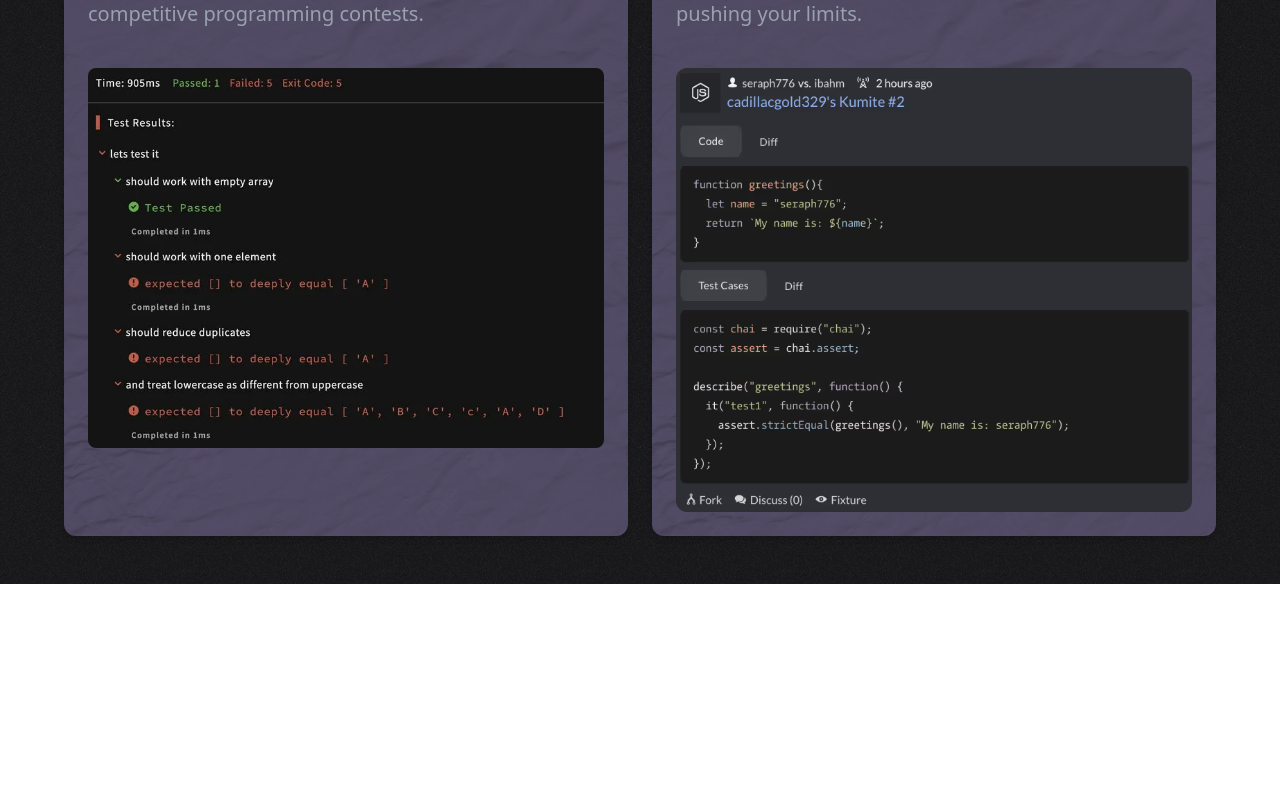
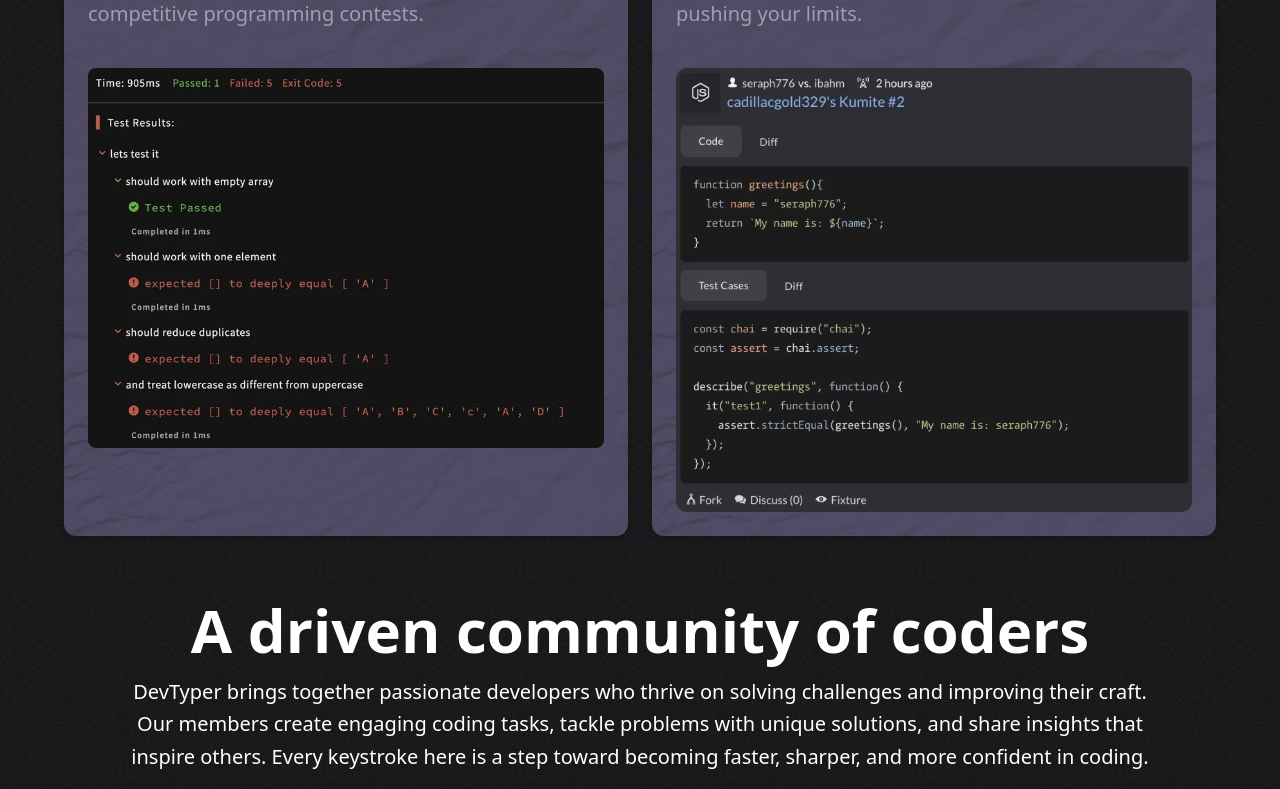
Before and after one commit to aarav-shukla07/DevTyper, a Next.js app: page / in a window 1280 px wide. Shown: the part 1407-2196 px from the top of the page. Before the commit the page ends 1991 px from the top, so only its background shows below. Built offline with nearby package versions, Linux system fonts and the light colour scheme.

Commit message:
Added the description part

```diff
--- /dev/null
+++ b/app/components/Description.tsx
@@ -0,0 +1,14 @@
+export default function Description(){
+    return(
+        <div className="flex flex-col items-center justify-center text-center p-4">
+                <h1 className="text-2xl sm:text-3xl md:text-6xl font-semibold mb-4">
+                A driven community of coders
+                </h1>
+                <p className="text-base sm:text-xl max-w-5xl leading-relaxed">
+                    DevTyper brings together passionate developers who thrive on solving challenges and improving their craft.
+                    Our members create engaging coding tasks, tackle problems with unique solutions, and share insights that inspire others.
+                    Every keystroke here is a step toward becoming faster, sharper, and more confident in coding.
+                </p>
+        </div>
+    );
+}
--- a/app/page.tsx
+++ b/app/page.tsx
@@ -3,6 +3,7 @@ import Header from "./components/Header";
 import HeroParallax from "./components/HeroParallax";
 import FeatureSection from "./components/FeaturesSection";
 import FeaturesGrid from "./components/FeaturesGrid";
+import Description from "./components/Description";
 
 export default function Home() {
   return (
@@ -15,6 +16,7 @@ export default function Home() {
           {/* Your content here */}
           <FeatureSection />
           <FeaturesGrid />
+          <Description />
         </main>
       </div>
     </>
```
